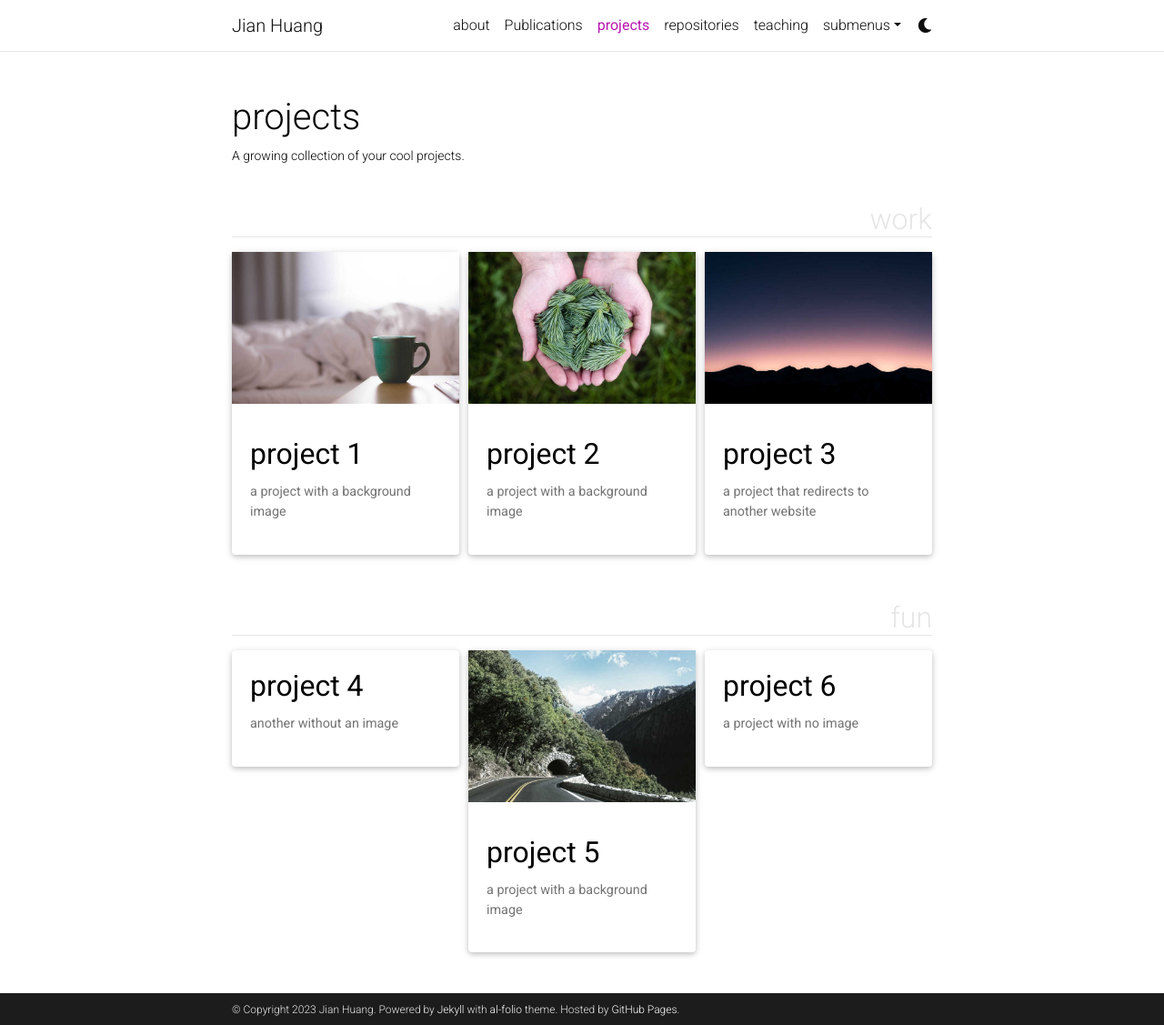
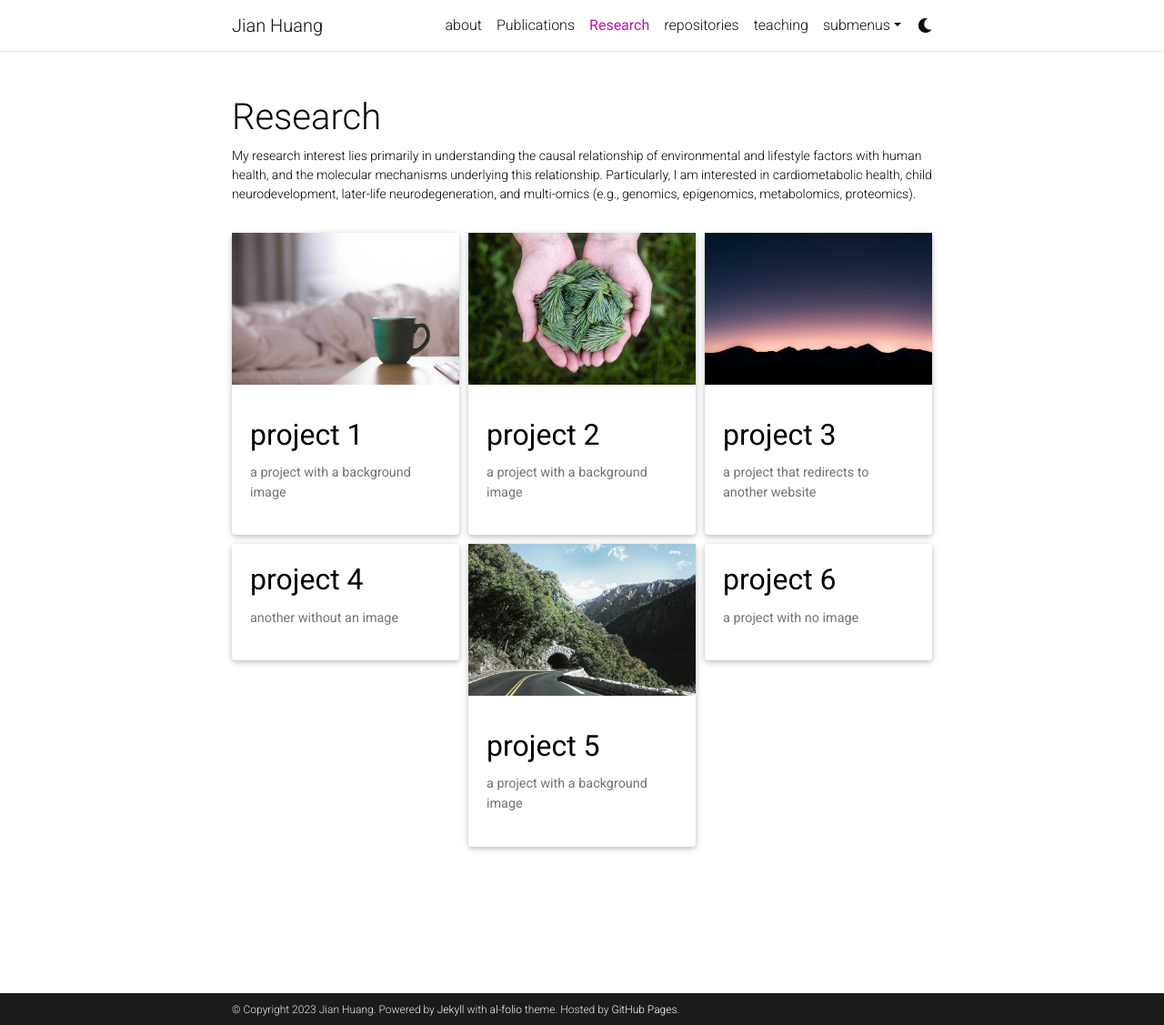
Before and after one commit to jianvhuang/jianvhuang.github.io, a Jekyll site: the page built from _pages/Research.md, in a window 1280 px wide and 1127 px high. Shown: the whole window at 91% size. Built offline with Jekyll 4.4.1, drawn with Linux system fonts in a browser that asks for light colours; full-size pictures stand in for the smaller copies a plugin makes; comment, search, counter and statistics services are not loaded; a style sheet for code colours, icons or effects is not loaded.

Commit message:
Update and rename projects.md to Research.md

```diff
--- a/_pages/projects.md
+++ b/_pages/Research.md
@@ -1,15 +1,15 @@
 ---
 layout: page
-title: projects
-permalink: /projects/
-description: A growing collection of your cool projects.
+title: Research
+permalink: /Research/
+description: My research interest lies primarily in understanding the causal relationship of environmental and lifestyle factors with human health, and the molecular mechanisms underlying this relationship. Particularly, I am interested in cardiometabolic health, child neurodevelopment, later-life neurodegeneration, and multi-omics (e.g., genomics, epigenomics, metabolomics, proteomics).
 nav: true
 nav_order: 2
-display_categories: [work, fun]
+display_categories:
 horizontal: false
 ---
 
-<!-- pages/projects.md -->
+<!-- pages/Research.md -->
 <div class="projects">
 {%- if site.enable_project_categories and page.display_categories %}
   <!-- Display categorized projects -->
```
